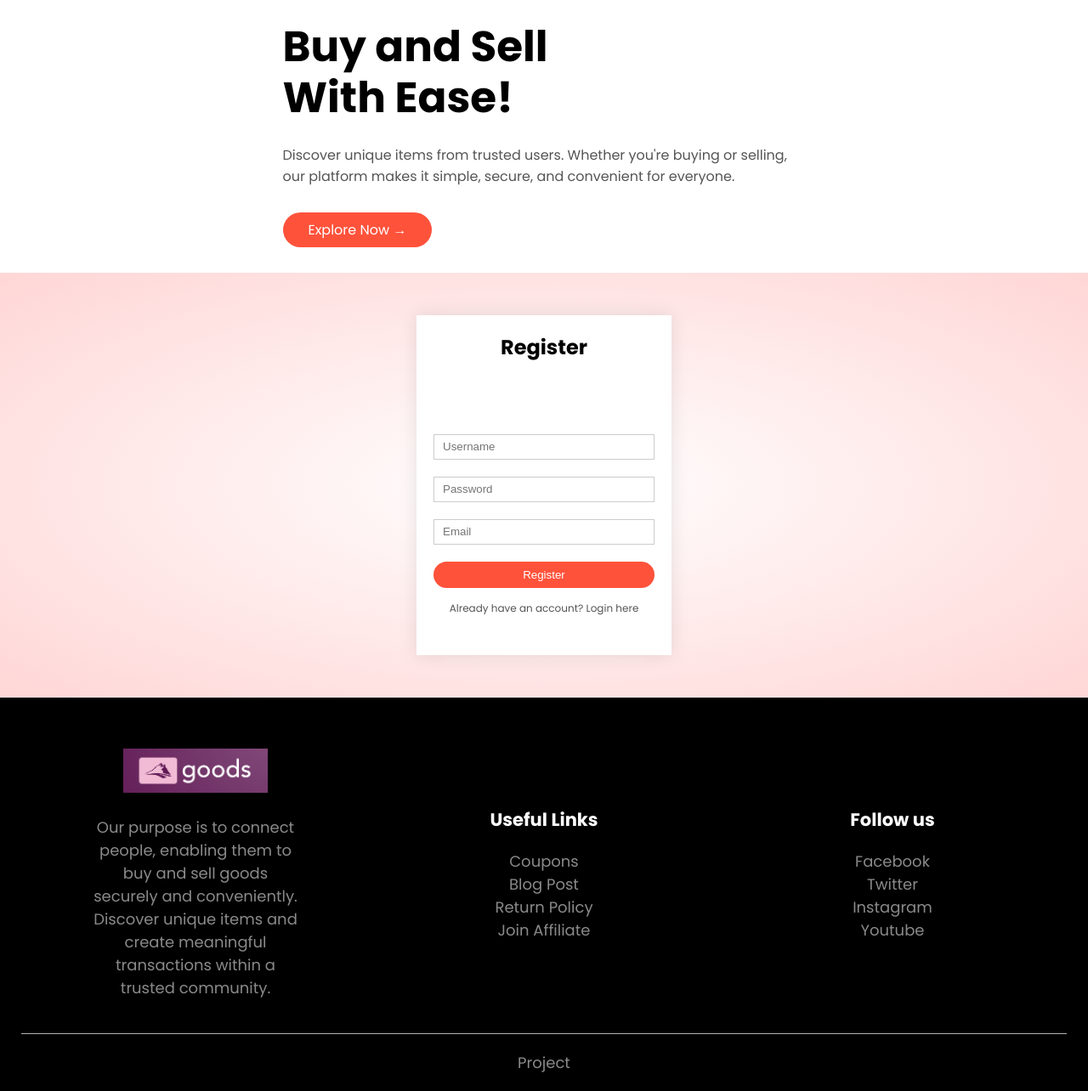
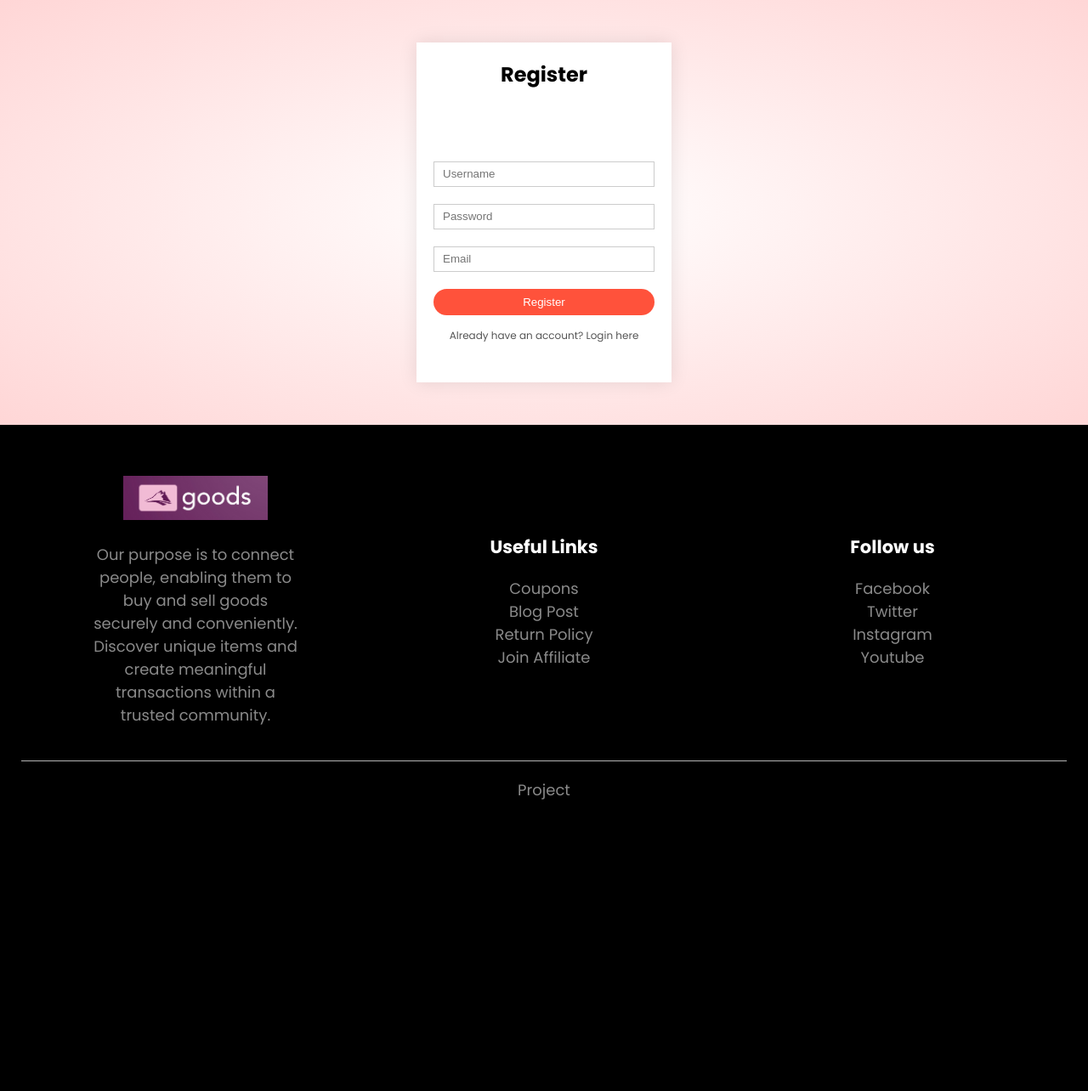
Before and after one commit to AlexIongChiNga/CISC3003-WebDev-ProjectAssgn, a PHP site: page /register.php in a window 1280 px wide. Shown: the part 86-1370 px from the top of the page at 85% size. After the commit the page ends 1027 px from the top, so only its background shows below. Run offline with PHP 8.4, Linux system fonts and the light colour scheme.

Commit message:
Bug fix of overcopied navbar.html

```diff
--- a/site/include/navbar.html
+++ b/site/include/navbar.html
@@ -1,4 +1,3 @@
-<div class="container">
   <div class="navbar">
     <div class="logo">
       <img src="images/logo.png" width="125" alt="logo" />
@@ -15,14 +14,3 @@
     ><img src="images/shoppingCart.jpg" width="30" height="30" alt="shoppingCart"
   /></a>
   </div>
-  <div class="row">
-    <div class="col-2">
-      <h1>Buy and Sell<br />With Ease!</h1>
-      <p>
-          Discover unique items from trusted users. Whether you're buying or selling,<br />
-          our platform makes it simple, secure, and convenient for everyone.
-      </p>
-      <a href="shop.php" class="btn">Explore Now &#8594;</a>
-    </div>
-  </div>
-</div>
--- a/site/login.php
+++ b/site/login.php
@@ -56,7 +56,9 @@ if($_SERVER['REQUEST_METHOD'] == "POST")
     />
   </head>
   <body>
-    <?php include "include/navbar.html"; ?>
+    <div class="container">
+            <?php include "include/navbar.html"; ?>
+    </div>
 
     <?php
     //error message
--- a/site/postproduct.php
+++ b/site/postproduct.php
@@ -47,7 +47,9 @@ if ($_SERVER['REQUEST_METHOD'] == "POST") {
     />
   </head>
   <body>
-    <?php include "include/navbar.html"; ?>
+    <div class="container">
+        <?php include "include/navbar.html"; ?>
+    </div>
 
     <div class="post-form">
         <div class="small-container">
--- a/site/productDetails.php
+++ b/site/productDetails.php
@@ -41,7 +41,9 @@ if ($result->num_rows > 0) {
     />
   </head>
   <body>
-    <?php include "include/navbar.html"; ?>
+    <div class="container">
+        <?php include "include/navbar.html"; ?>
+    </div>
 
     <div class="small-container single-product">
       <div class="row">
--- a/site/register.php
+++ b/site/register.php
@@ -51,7 +51,9 @@ if ($_SERVER["REQUEST_METHOD"] == "POST" && isset($_POST['register'])) {
     />
   </head>
   <body>
-    <?php include "include/navbar.html"; ?>
+    <div class="container">
+        <?php include "include/navbar.html"; ?>
+    </div>
 
     <div class="account-page">
       <div class="container">
--- a/site/shop.php
+++ b/site/shop.php
@@ -38,7 +38,9 @@ $total_pages = ceil($total_products / $limit);
     />
   </head>
   <body>
-    <?php include "include/navbar.html"; ?>
+    <div class="container">
+        <?php include "include/navbar.html"; ?>
+    </div>
 
     <div class="small-container">
       <div class="row row-2">
--- a/site/shoppingCart.php
+++ b/site/shoppingCart.php
@@ -70,7 +70,9 @@ $result = $stmt->get_result();
     </script>
   </head>
   <body>
-    <?php include "include/navbar.html"; ?>
+    <div class="container">
+        <?php include "include/navbar.html"; ?>
+    </div>
 
     <div class="small-container cart-page">
       <table>
```
Also changed, not shown: site/home.php (+13 -1 lines), site/logout.php (+7 -0 lines).
